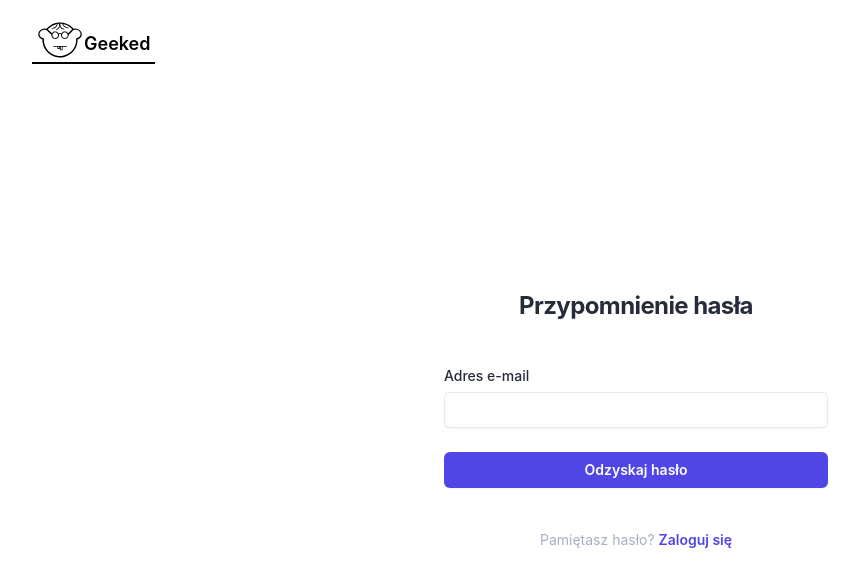
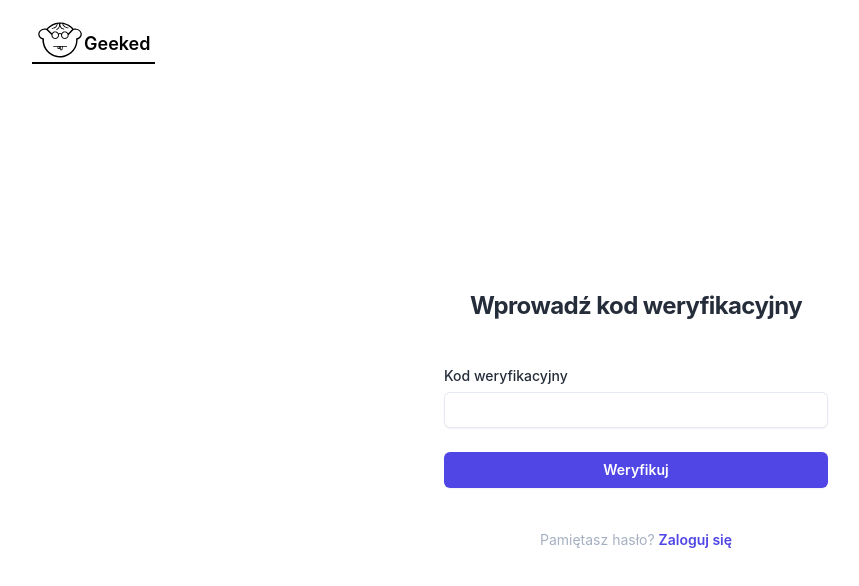
Before and after one commit to karolokninski/online-shop, a Vue app: page /przypomnienie-hasla in a window 1280 px wide. Shown: the top 586 px of the page, without its empty margins (4-863 px from the left). Built offline with nearby package versions, Linux system fonts and the light colour scheme; no server answers.

Commit message:
add password reset code verification

```diff
--- a/src/stores/user.js
+++ b/src/stores/user.js
@@ -60,7 +60,7 @@ export const useUserStore = defineStore('user', {
         return error
       }
     },
-    async passwordReset(email, router) {
+    async passwordReset(email) {
       try {
         const requestData = {
           email: email
@@ -68,17 +68,32 @@ export const useUserStore = defineStore('user', {
 
         const response = await axios({
           method: 'post',
-          url: API_URL + '/passwordReset',
+          url: API_URL + '/password-reset',
           data: requestData
         })
 
-        // this.token = response.data.access_token
-        // const decodedToken = jose.decodeJwt(this.token)
-        // this.isAuthenticated = true
-        // this.name = name
-        // router.push('/')
+        return response
       } catch (error) {
         console.error('Password reset failed:', error)
+        return error
+      }
+    },
+    async verifyPasswordResetCode(code, router) {
+      try {
+        const requestData = {
+          code: code
+        }
+
+        // const response = await axios({
+        //   method: 'post',
+        //   url: API_URL + '/password-reset',
+        //   data: requestData
+        // })
+
+        // return response
+      } catch (error) {
+        console.error('Password reset code verification failed:', error)
+        return error
       }
     },
     logout() {
--- a/src/views/signIn/PasswordResetView.vue
+++ b/src/views/signIn/PasswordResetView.vue
@@ -12,7 +12,7 @@
         </div>
       </nav>
     </header>
-    <div class="flex flex-1 flex-col justify-center px-6 py-12 lg:px-8">
+    <div v-if="!submitCodeView" class="flex flex-1 flex-col justify-center px-6 py-12 lg:px-8">
       <div class="sm:mx-auto sm:w-full sm:max-w-sm">
         <h2 class="mt-10 text-center text-2xl font-bold leading-9 tracking-tight text-gray-900">Przypomnienie hasła</h2>
       </div>
@@ -30,7 +30,7 @@
               <input v-model="email" id="email" name="email" type="email" @input="validateEmail" :disabled="isLoading" :class="emailClass" autocomplete="email" required="" class="block w-full rounded-md border-0 py-1.5 text-gray-900 shadow-sm ring-1 ring-inset placeholder:text-gray-400 focus:ring-2 focus:ring-inset sm:text-sm sm:leading-6" />
               <div v-if="!isValidEmail" class="flex flex-row mt-1 gap-1">
                 <ExclamationCircleIcon class="h-5 w-6 text-red-500" aria-hidden="true" />
-                <p class="text-red-500 text-xs my-auto">Nieprawidłowy adres email</p>
+                <p class="text-red-500 text-xs my-auto">Nieprawidłowy adres e-mail</p>
               </div>
             </div>
           </div>
@@ -41,6 +41,45 @@
                 <path class="opacity-75" fill="currentColor" d="M4 12a8 8 0 018-8V0C5.373 0 0 5.373 0 12h4zm2 5.291A7.962 7.962 0 014 12H0c0 3.042 1.135 5.824 3 7.938l3-2.647z"></path>
               </svg>
               <span v-else class="text-sm font-semibold leading-6 text-white">Odzyskaj hasło</span>
+            </button>
+          </div>
+        </form>
+        <p class="mt-10 text-center text-sm text-gray-500">
+          Pamiętasz hasło?
+          {{ ' ' }}
+          <RouterLink to="/logowanie" class="font-semibold leading-6 text-indigo-600 hover:text-indigo-500">Zaloguj się</RouterLink>
+        </p>
+      </div>
+    </div>
+    <div v-else class="flex flex-1 flex-col justify-center px-6 py-12 lg:px-8">
+      <div class="sm:mx-auto sm:w-full sm:max-w-sm">
+        <h2 class="mt-10 text-center text-2xl font-bold leading-9 tracking-tight text-gray-900">Wprowadź kod weryfikacyjny</h2>
+      </div>
+      <div class="mt-10 sm:mx-auto sm:w-full sm:max-w-sm">
+        <form class="space-y-6" method="POST" onsubmit="return false">
+          <div v-if="errorMessage" class="h-1">
+            <div class="flex flex-row gap-1">
+              <ExclamationCircleIcon class="h-5 w-5 text-red-500" aria-hidden="true" />
+              <p class="text-red-500 text-xs my-auto font-semibold">{{ errorMessage }}</p>
+            </div>
+          </div>
+          <div>
+            <label for="code" class="block text-sm font-medium leading-6 text-gray-900">Kod weryfikacyjny</label>
+            <div class="mt-1">
+              <input v-model="code" id="code" name="code" type="text" @input="validateCode" :disabled="isLoading" :class="codeClass" required="" class="block w-full rounded-md border-0 py-1.5 text-gray-900 shadow-sm ring-1 ring-inset placeholder:text-gray-400 focus:ring-2 focus:ring-inset sm:text-sm sm:leading-6" />
+              <div v-if="!isValidCode" class="flex flex-row mt-1 gap-1">
+                <ExclamationCircleIcon class="h-5 w-6 text-red-500" aria-hidden="true" />
+                <p class="text-red-500 text-xs my-auto">Kod weryfikacyjny musi się składać z 6 znaków</p>
+              </div>
+            </div>
+          </div>
+          <div>
+            <button type="submit" @click="handleSubmitCode" class="flex w-full h-9 justify-center rounded-md bg-indigo-600 px-3 py-1.5 text-sm font-semibold leading-6 text-white shadow-sm hover:bg-indigo-500 focus-visible:outline focus-visible:outline-2 focus-visible:outline-offset-2 focus-visible:outline-indigo-600">
+              <svg v-if="isLoading" class="animate-spin my-auto h-5 w-5 text-sm leading-6 text-white" xmlns="http://www.w3.org/2000/svg" fill="none" viewBox="0 0 24 24">
+                <circle class="opacity-25" cx="12" cy="12" r="10" stroke="currentColor" stroke-width="4"></circle>
+                <path class="opacity-75" fill="currentColor" d="M4 12a8 8 0 018-8V0C5.373 0 0 5.373 0 12h4zm2 5.291A7.962 7.962 0 014 12H0c0 3.042 1.135 5.824 3 7.938l3-2.647z"></path>
+              </svg>
+              <span v-else class="text-sm font-semibold leading-6 text-white">Weryfikuj</span>
             </button>
           </div>
         </form>
@@ -62,12 +101,22 @@
 
   const router = useRouter()
   const isLoading = ref(false)
+  const submitCodeView = ref(true)
   const userStore = useUserStore()
   const email = ref('')
+  const code = ref('')
   const errorMessage = ref('')
   const isValidEmail = ref(true)
+  const isValidCode = ref(true)
 
   const emailClass = computed(() => {
+    return {
+      'ring-red-500 focus:ring-red-600': !isValidEmail.value,
+      'ring-gray-300 focus:ring-indigo-600': isValidEmail.value
+    }
+  })
+
+  const codeClass = computed(() => {
     return {
       'ring-red-500 focus:ring-red-600': !isValidEmail.value,
       'ring-gray-300 focus:ring-indigo-600': isValidEmail.value
@@ -79,14 +128,37 @@
     isValidEmail.value = emailRegex.test(email.value)
   }
 
+  function validateCode() {
+    const codeRegex = /^[A-Za-z\d@$!%*?&]{6}$/
+    isValidCode.value = codeRegex.test(code.value)
+  }
+
   const handlePasswordReset = async () => {
     if (isValidEmail.value) {
       isLoading.value = true
 
       try {
-        var result = await userStore.passwordReset(email.value, router)
+        var result = await userStore.passwordReset(email.value)
         if (result.status != 200 && result.response.data.detail) {
           errorMessage.value = result.response.data.detail
+        } else if (result.status == 200) {
+          submitCodeView.value = true
+        }
+      } finally {
+        isLoading.value = false
+      }
+    }
+  }
+  const handleSubmitCode = async () => {
+    if (isValidCode.value) {
+      isLoading.value = true
+
+      try {
+        var result = await userStore.verifyPasswordResetCode(code.value, router)
+        if (result.status != 200 && result.response.data.detail) {
+          errorMessage.value = result.response.data.detail
+        } else if (result.status == 200) {
+          submitCodeView.value = true
         }
       } finally {
         isLoading.value = false
--- a/src/views/signIn/RegistrationView.vue
+++ b/src/views/signIn/RegistrationView.vue
@@ -40,7 +40,7 @@
               <input v-model="email" id="email" name="email" type="email" @input="validateEmail" :disabled="isLoading" :class="emailClass" autocomplete="email" required="" class="block w-full rounded-md border-0 py-1.5 text-gray-900 shadow-sm ring-1 ring-inset placeholder:text-gray-400 focus:ring-2 focus:ring-inset sm:text-sm sm:leading-6" />
               <div v-if="!isValidEmail" class="flex flex-row mt-1 gap-1">
                 <ExclamationCircleIcon class="h-5 w-6 text-red-500" aria-hidden="true" />
-                <p class="text-red-500 text-xs my-auto">Nieprawidłowy adres email</p>
+                <p class="text-red-500 text-xs my-auto">Nieprawidłowy adres e-mail</p>
               </div>
             </div>
           </div>
--- a/src/views/signIn/SignInView.vue
+++ b/src/views/signIn/SignInView.vue
@@ -30,7 +30,7 @@
               <input v-model="email" id="email" name="email" type="email" @input="validateEmail" :disabled="isLoading" :class="emailClass" autocomplete="email" required="" class="block w-full rounded-md border-0 py-1.5 text-gray-900 shadow-sm ring-1 ring-inset placeholder:text-gray-400 focus:ring-2 focus:ring-inset sm:text-sm sm:leading-6" />
               <div v-if="!isValidEmail" class="flex flex-row mt-1 gap-1">
                 <ExclamationCircleIcon class="h-5 w-6 text-red-500" aria-hidden="true" />
-                <p class="text-red-500 text-xs my-auto">Nieprawidłowy adres email</p>
+                <p class="text-red-500 text-xs my-auto">Nieprawidłowy adres e-mail</p>
               </div>
             </div>
           </div>
```
